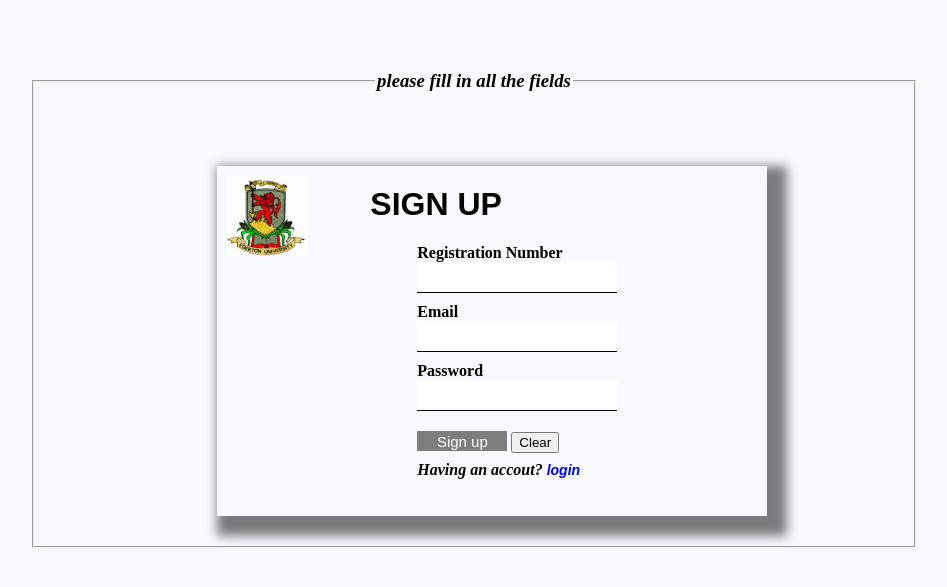
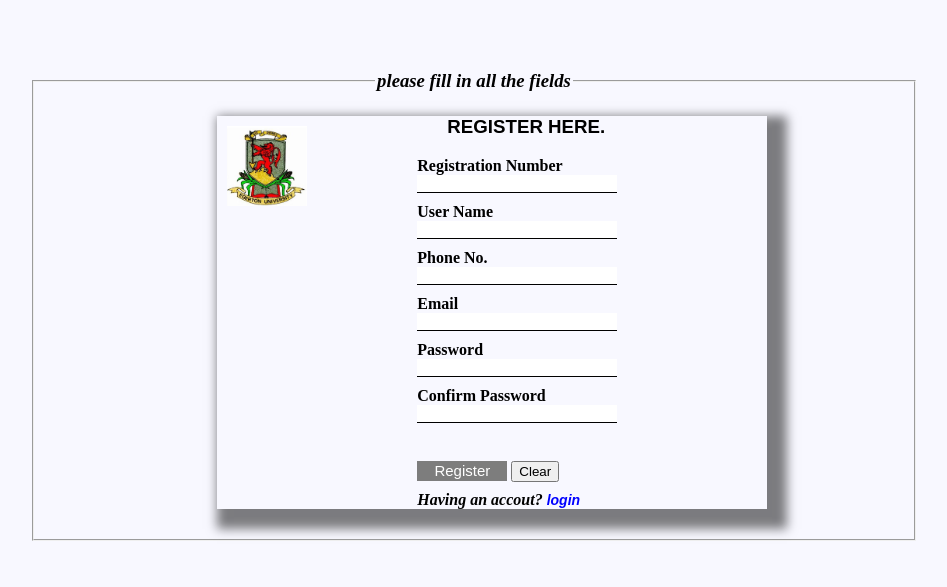
Before and after one commit to CodeBloode/Online-Appointment-Booking-System, a PHP site: page /studentsignup.php in a window 1280 px wide. Shown: the top 587 px of the page, without its empty margins (166-1113 px from the left). Run offline with PHP 8.4, Linux system fonts and the light colour scheme.

Commit message:
changes made on signup.css and studentsignup.php

```diff
--- a/signup.css
+++ b/signup.css
@@ -9,8 +9,7 @@
 	margin-top: -50px;
 	margin-bottom: 20px;
 	width: 550px;
-	height: 350px;
-	float: center;
+	height: auto;
 	background:#F8F8FF;
 	border: none;
 	box-shadow: 10px 10px 10px 10px rgba(0,0,0,.5);
@@ -37,14 +36,13 @@ img.logo{
 
 	padding: 0px;
 	margin: 0px 0px 0px 200px;
-	float: center;
 }
 #container input[type="text"],
 #container input[type="password"]{
 
 	padding: 0px;
 	margin: 0px 0px 10px 0px;
-	height:30px;
+	height:auto;
 	width: 200px;
 	border: none;
 	border-bottom: 1px solid black;
--- a/studentsignup.php
+++ b/studentsignup.php
@@ -21,20 +21,32 @@
             <div class="maindiv">
                 <img class="logo" src="images/logo.jpg" alt="logo" height="80px" width="80px" align="center">
                 <div class="head">
-                    <h1>Sign Up </h1>
+                    <h3>Register Here. </h3>
                 </div>
 
+                <!-- This has been arranged according to the way fields are in the database
+                Above all the signup form should capture all the students details in our database
+                -->
                 <div id="container">
                     <p> Registration Number</p>
                     <input type="text" name="regno" maxlength="18" required>
-                     <p> Email </p>
-                      <input type="text" name="email" maxlength="30" required>
+
+                    <p> User Name </p>
+                    <input type="text" name="email" maxlength="40" required>
+
+                    <p> Phone No. </p>
+                    <input type="text" name="email" maxlength="14" required>
+
+                    <p> Email </p>
+                    <input type="text" name="email" maxlength="30" required>
 
                     <p>Password </p>
                     <input type="password" name="pass" minlength="6" required><br/>
 
-
-                    <input type="submit" name="signup" value="Sign up" >
+                    <p>Confirm Password </p>
+                    <input type="password" name="pass" minlength="6" required><br/>
+                    <br>
+                    <input type="submit" name="signup" value="Register" >
                     <input type="reset" value="Clear"><br/>
                     <p> <i> Having an accout? <a id="loglink" href="studentlogin.php"> <i> login </i></a></p>
                 </div>
```
